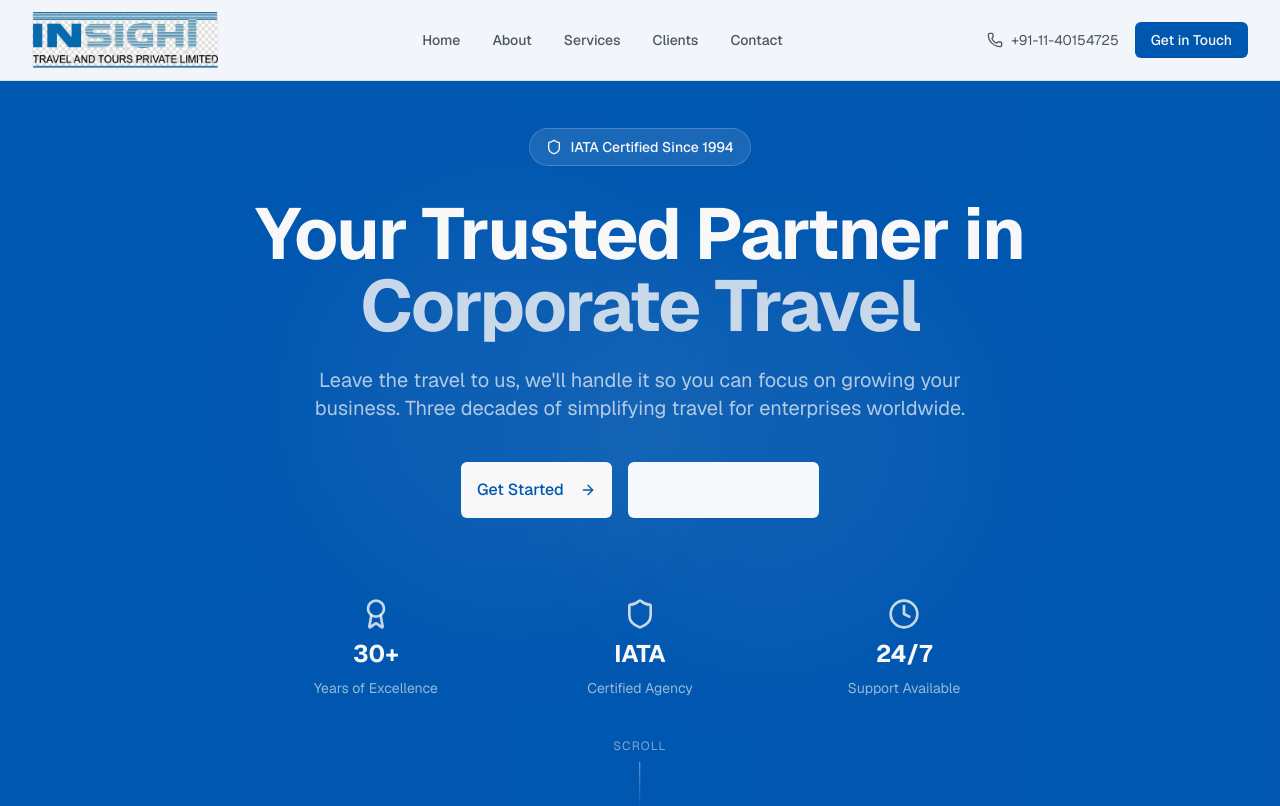
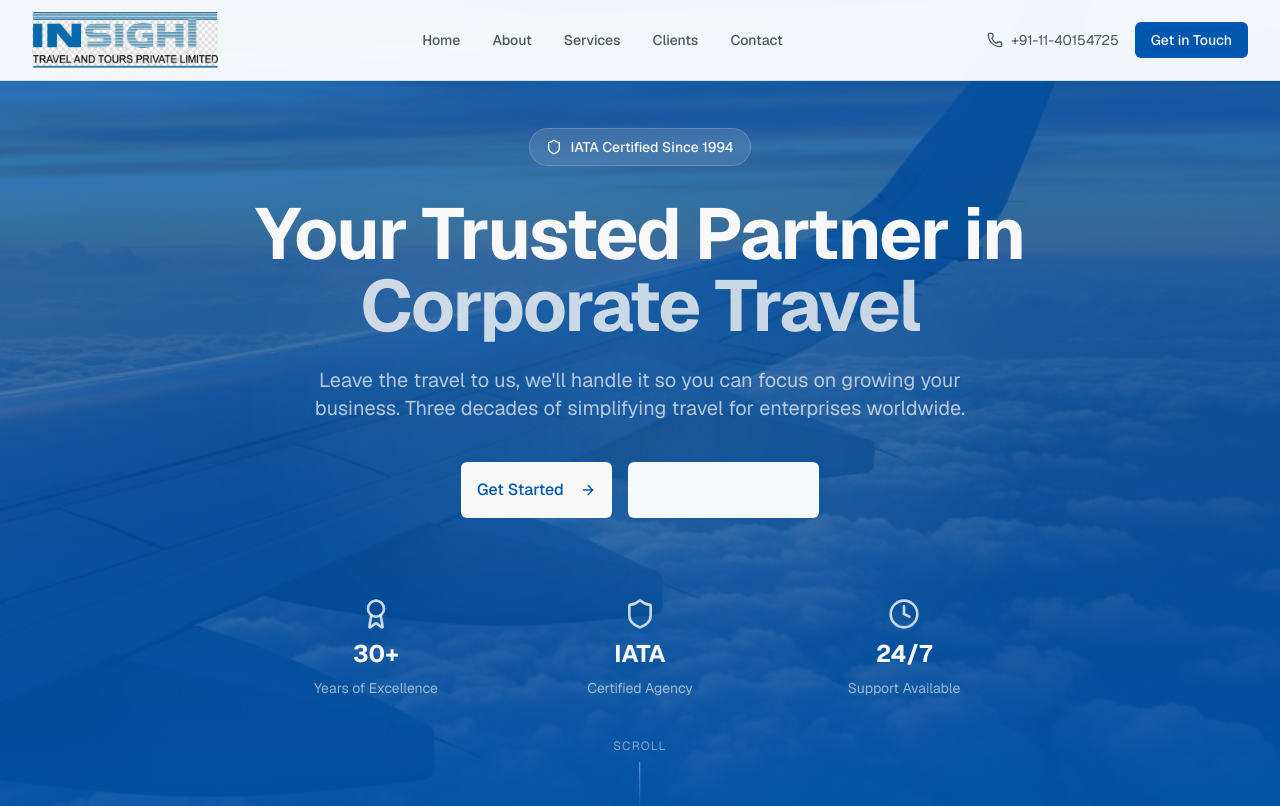
Before and after one commit to aditya-1694/v0-travel-company-website, a Next.js app: page / in a window 1280 px wide. Shown: the top 806 px of the page. Built offline with nearby package versions, Linux system fonts and the light colour scheme.

Commit message:
feat: update footer with transparent logo and hero background
Remove logo background and add aerial travel image with overlay.

```diff
--- a/components/footer.tsx
+++ b/components/footer.tsx
@@ -26,13 +26,13 @@ export function Footer() {
         <div className="grid grid-cols-1 md:grid-cols-2 lg:grid-cols-4 gap-12">
           {/* Brand */}
           <div className="lg:col-span-1">
-            <div className="mb-6 bg-card/95 p-3 rounded-lg inline-block">
+            <div className="mb-6">
               <Image
                 src="/images/insight-logo.png"
                 alt="Insight Travels and Tours"
-                width={160}
-                height={50}
-                className="h-12 w-auto"
+                width={180}
+                height={60}
+                className="h-14 w-auto brightness-0 invert"
               />
             </div>
             <p className="text-primary-foreground/70 mb-6">
--- a/components/hero-section.tsx
+++ b/components/hero-section.tsx
@@ -1,12 +1,21 @@
 import Link from "next/link"
+import Image from "next/image"
 import { Button } from "@/components/ui/button"
 import { ArrowRight, Shield, Award, Clock } from "lucide-react"
 
 export function HeroSection() {
   return (
-    <section className="relative min-h-screen flex items-center justify-center overflow-hidden bg-primary">
-      {/* Background Image Overlay */}
-      <div className="absolute inset-0 bg-gradient-to-b from-primary/90 via-primary/80 to-primary/95" />
+    <section className="relative min-h-screen flex items-center justify-center overflow-hidden">
+      {/* Background Image */}
+      <Image
+        src="/images/hero-travel.jpg"
+        alt="Corporate travel"
+        fill
+        className="object-cover"
+        priority
+      />
+      {/* Overlay */}
+      <div className="absolute inset-0 bg-gradient-to-b from-primary/85 via-primary/75 to-primary/90" />
 
       {/* Animated Background Elements */}
       <div className="absolute inset-0 overflow-hidden">
```
Also changed, not shown: public/images/hero-travel.jpg (added).
